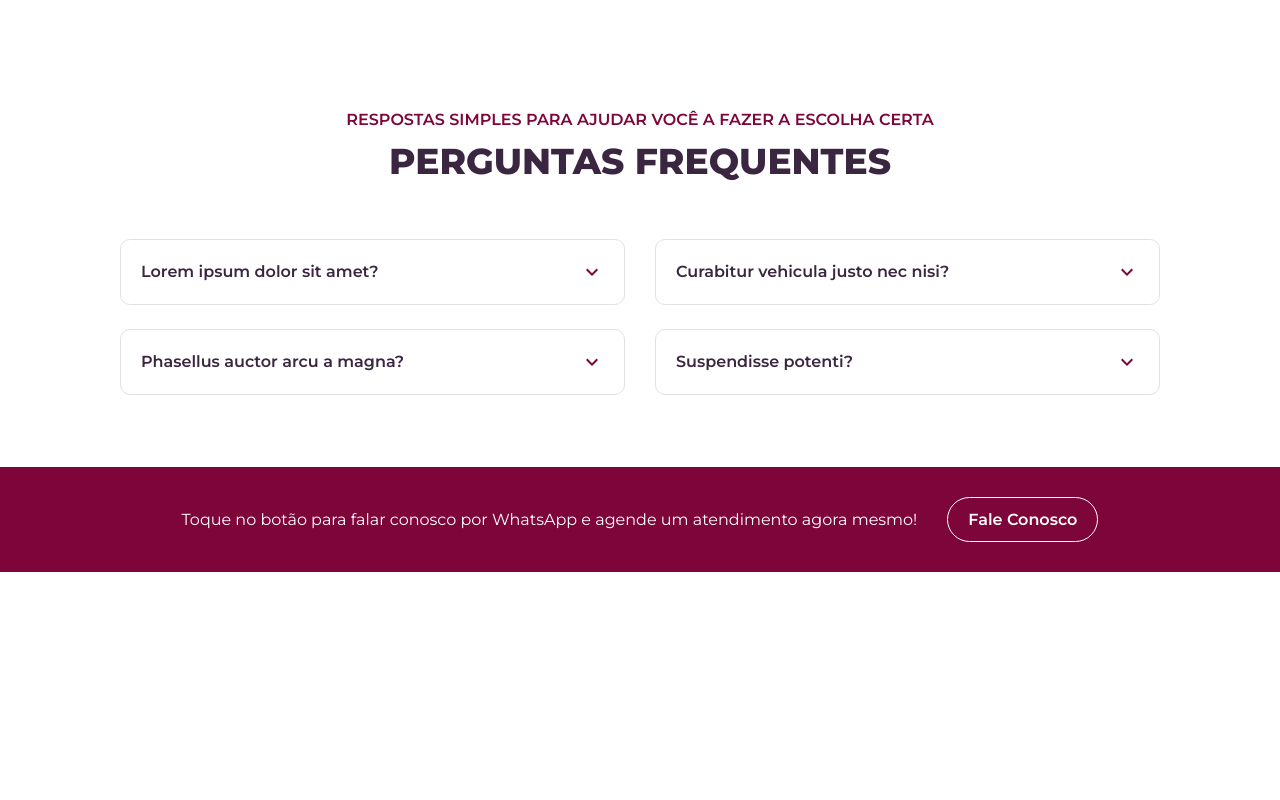
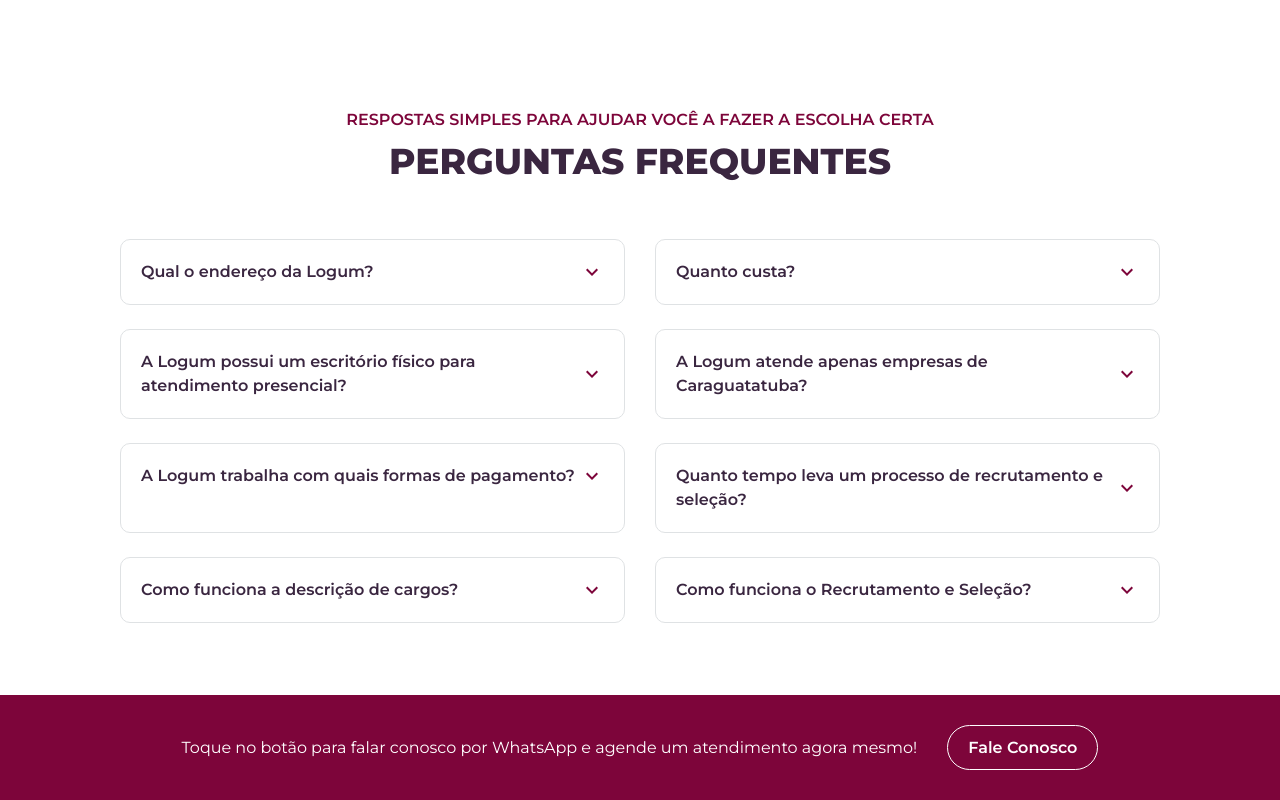
Before and after one commit to MPCGomes/logumrh, a Next.js app: page / in a window 1280 px wide. Shown: the part 5759-6559 px from the top of the page. Before the commit the page ends 6331 px from the top, so only its background shows below. Built offline with nearby package versions, Linux system fonts and the light colour scheme.

Commit message:
update faq question n answers

```diff
--- a/src/containers/homePage/FaqSection/FaqSection.tsx
+++ b/src/containers/homePage/FaqSection/FaqSection.tsx
@@ -7,22 +7,45 @@ import FaqCard from "@/components/homePage/FaqCard/FaqCard";
 
 const faqs = [
   {
-    question: "Lorem ipsum dolor sit amet?",
-    answer: "Lorem ipsum dolor sit amet, consectetur adipiscing elit.",
+    question: "Qual o endereço da Logum?",
+    answer:
+      "A Logum RH está localizada em Caraguatatuba - SP, com serviços que abrangem o Litoral Norte e o Vale do Paraíba. Não possuímos espaço físico, todos os processos são desenvolvidos de forma digital.",
   },
   {
-    question: "Curabitur vehicula justo nec nisi?",
+    question: "Quanto custa?",
     answer:
-      "Curabitur vehicula justo nec nisi tincidunt, at scelerisque libero molestie.",
+      "A precificação dos serviços de Recrutamento e Seleção (R&S) da Logum é definida com base na remuneração bruta do cargo a ser contratado, utilizando percentuais variáveis conforme o prazo estipulado para a conclusão da contratação. Para o serviço de Descrição de Cargos, a Logum oferece pacotes fixos, cada um com um número limite de cargos a serem descritos, garantindo flexibilidade e adequação às necessidades da empresa.",
   },
   {
-    question: "Phasellus auctor arcu a magna?",
+    question:
+      "A Logum possui um escritório físico para atendimento presencial?",
     answer:
-      "Phasellus auctor arcu a magna fermentum, a suscipit quam accumsan.",
+      "Não, a Logum RH atua de forma 100% digital, com processos de Recrutamento e Seleção (R&S) e Descrição de Cargos desenvolvidos remotamente.",
   },
   {
-    question: "Suspendisse potenti?",
-    answer: "Suspendisse potenti. Nulla facilisi.",
+    question: "A Logum atende apenas empresas de Caraguatatuba?",
+    answer:
+      "Não, nossa atuação abrange todo o Litoral Norte e Vale do Paraíba, podendo atender empresas de outras regiões por meio de processos totalmente digitais.",
+  },
+  {
+    question: " A Logum trabalha com quais formas de pagamento?",
+    answer:
+      "Os pagamentos podem ser realizados via transferência bancária ou PIX, conforme acordado no fechamento do serviço.",
+  },
+  {
+    question: "Quanto tempo leva um processo de recrutamento e seleção?",
+    answer:
+      "O tempo pode variar conforme o perfil do cargo e a urgência da contratação. Nossa equipe trabalha para apresentar os melhores candidatos dentro do prazo estabelecido pela empresa.",
+  },
+  {
+    question: "Como funciona a descrição de cargos?",
+    answer:
+      "O serviço de Descrição de Cargos da Logum RH começa com o encaminhamento de um questionário completo aos funcionários para coleta detalhada das atividades desempenhadas. Com base nessas informações, nossos profissionais realizam pesquisas e adequações ao Código Brasileiro de Ocupações (CBO), garantindo alinhamento com as melhores práticas do mercado. Em seguida, estruturamos a descrição do cargo, incluindo o mapeamento de competências. Após a elaboração, o documento é enviado à empresa para validação e ajustes finais, assegurando que esteja adequado às necessidades organizacionais.",
+  },
+  {
+    question: "Como funciona o Recrutamento e Seleção?",
+    answer:
+      "O processo de Recrutamento e Seleção (R&S) da Logum RH começa com uma reunião com o gestor para alinhamento do perfil e levantamento das necessidades da vaga. Em seguida, realizamos o mapeamento do perfil ideal e a divulgação estratégica da oportunidade. Após a triagem de currículos, aplicamos os testes necessários e conduzimos entrevistas por competências de forma sequencial. Os candidatos mais qualificados são apresentados à empresa por meio de relatórios detalhados, permitindo que o gestor faça a escolha final.",
   },
 ];
 
```
